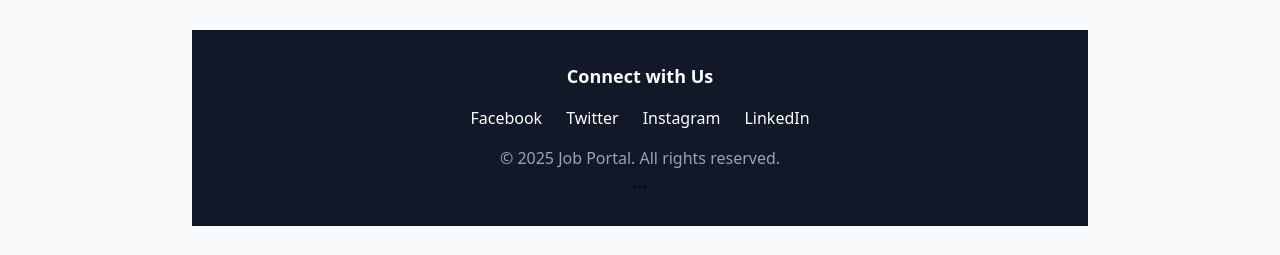
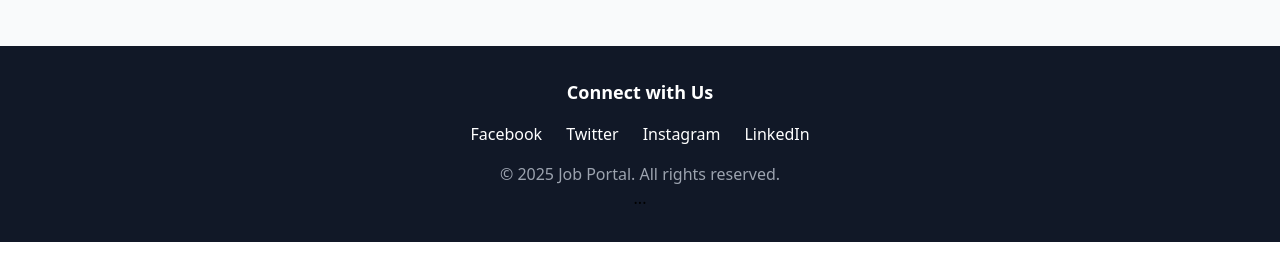
Before and after one commit to EnuguAbhishek1306/frontend_gl, a React (Vite) app: page / in a window 1280 px wide. Shown: the part 654-909 px from the top of the page. Built offline with nearby package versions, Linux system fonts and the light colour scheme; no server answers.

Commit message:
Added Vercel Analytics

```diff
--- a/package.json
+++ b/package.json
@@ -10,6 +10,7 @@
     "preview": "vite preview"
   },
   "dependencies": {
+    "@vercel/analytics": "^1.5.0",
     "axios": "^1.7.9",
     "lucide-react": "^0.475.0",
     "react": "^19.0.0",
--- a/src/App.jsx
+++ b/src/App.jsx
@@ -1,21 +1,22 @@
-import { BrowserRouter as Router, Routes, Route } from 'react-router-dom';
-import Navbar from './components/Navbar';
-import Home from './pages/Home';
-import JobDetails from './pages/JobDetails';
-import AdminLogin from './pages/AdminLogin';
-import AdminDashboard from './pages/AdminDashboard';
-import PostJob from './pages/PostJob';
-import AddAdmin from './pages/AddAdmin';
-import PrivateRoute from './components/PrivateRoute';
-import { AuthProvider } from './context/AuthContext';
-
+import { BrowserRouter as Router, Routes, Route } from "react-router-dom";
+import Navbar from "./components/Navbar";
+import Home from "./pages/Home";
+import JobDetails from "./pages/JobDetails";
+import AdminLogin from "./pages/AdminLogin";
+import AdminDashboard from "./pages/AdminDashboard";
+import PostJob from "./pages/PostJob";
+import AddAdmin from "./pages/AddAdmin";
+import PrivateRoute from "./components/PrivateRoute";
+import { AuthProvider } from "./context/AuthContext";
+import { Analytics } from "@vercel/analytics/react";
 const App = () => {
   return (
+    <>
       <AuthProvider>
         <Router>
           <div className="min-h-screen bg-gray-50">
             <Navbar />
-          <main className="container mx-auto px-4 py-8">
+            <main className="container mx-auto ">
               <Routes>
                 <Route path="/" element={<Home />} />
                 <Route path="/job/:id" element={<JobDetails />} />
@@ -49,6 +50,8 @@ const App = () => {
           </div>
         </Router>
       </AuthProvider>
+      <Analytics />
+    </>
   );
 };
 
--- a/src/pages/Home.jsx
+++ b/src/pages/Home.jsx
@@ -42,9 +42,10 @@ const Home = () => {
   };
 
   return (
+    <>
     <div className="max-w-4xl mx-auto">
       {/* Website Description */}
-      <div className="bg-gray-100 py-12 px-6 w-full flex justify-center">
+      <div className="bg-gray-100 my-6 py-12 px-6 w-full flex justify-center">
         <div className="max-w-6xl text-center">
           <h1 className="text-4xl font-bold text-gray-900 mb-6">
             Welcome to Our Job Portal
@@ -168,9 +169,11 @@ const Home = () => {
         </>
       )}
 
+    </div>
+
       {/* Footer Section */}
       <footer className="mt-12 bg-gray-900 text-white py-8 px-4 text-center">
-        <div className="max-w-4xl mx-auto">
+        <div className="w-full mx-auto">
           <h3 className="text-lg font-semibold">Connect with Us</h3>
           <div className="flex justify-center gap-6 mt-4">
             <a
@@ -214,7 +217,7 @@ const Home = () => {
           </Link>
         </div>
       </footer>
-    </div>
+    </>
   );
 };
 
```
Lines whose indentation alone changed are shown as unchanged.
